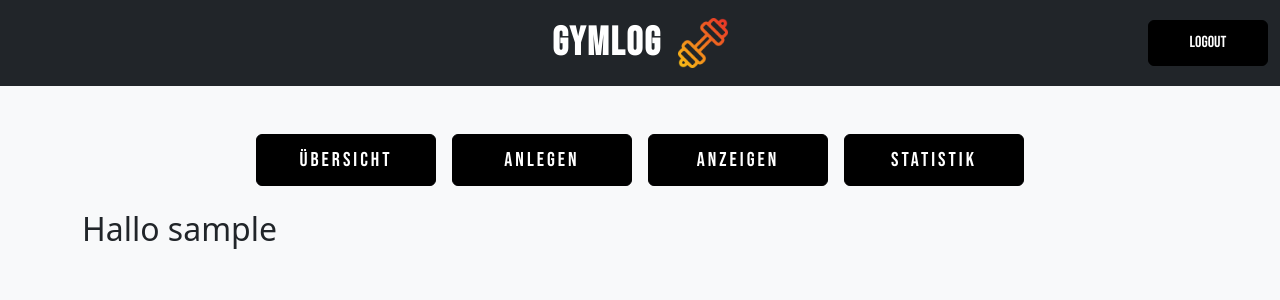
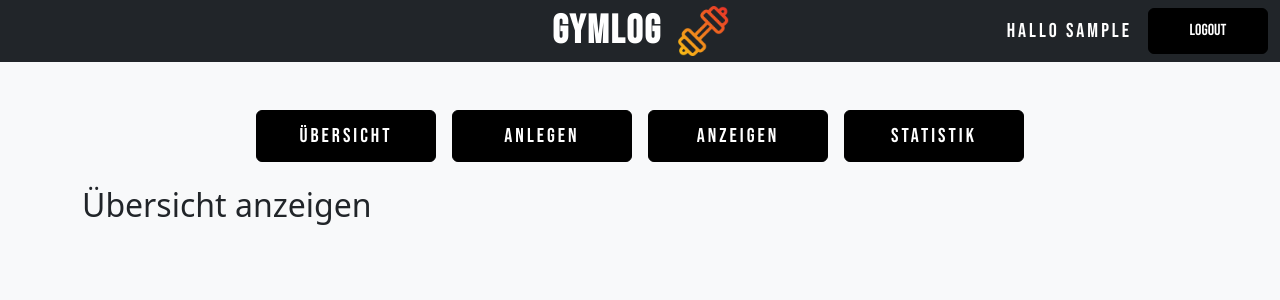
Before and after one commit to rh3ss/GymLog, a Flask app: page /workouts/overview in a window 1280 px wide. Shown: the top 300 px of the page. Run offline with Flask 3, Linux system fonts and the light colour scheme; the visitor is signed in with stand-in values (Sample User, id 1).

Commit message:
Add user name next to logout.

```diff
--- a/src/routes/workouts.py
+++ b/src/routes/workouts.py
@@ -16,7 +16,7 @@
     if "user_name" not in session:
         return redirect(url_for("auth.login"))
 
-    return render_template("workouts/create.html")
+    return render_template("workouts/create.html", user_name=session["user_name"])
 
 
 @workouts_bp.route("/display")
@@ -24,7 +24,7 @@
     if "user_name" not in session:
         return redirect(url_for("auth.login"))
 
-    return render_template("workouts/display.html")
+    return render_template("workouts/display.html", user_name=session["user_name"])
 
 
 @workouts_bp.route("/statistics")
@@ -32,4 +32,4 @@
     if "user_name" not in session:
         return redirect(url_for("auth.login"))
 
-    return render_template("workouts/statistics.html")
+    return render_template("workouts/statistics.html", user_name=session["user_name"])
--- a/src/templates/workouts/overview.html
+++ b/src/templates/workouts/overview.html
@@ -6,16 +6,16 @@
     <link rel="stylesheet" href="{{ url_for('static', filename='style.css') }}">
 </head>
 <body class="bg-light">
-    <nav class="navbar navbar-expand-lg navbar-dark bg-dark">
-        <div class="container-fluid d-flex align-items-center">
-            <div style="width:120px;"></div>
-            <div class="mx-auto d-flex align-items-center">
-                <span class="navbar-brand nav-text mb-0">GymLog</span>
-                <img src="{{ url_for('static', filename='img/logo.png') }}" alt="GymLog Logo" class="nav-logo">
-            </div>
-            <div class="d-flex">
+    <nav class="navbar navbar-expand-lg navbar-dark bg-dark position-relative">
+        <div class="container-fluid d-flex justify-content-end align-items-center">
+            <div class="d-flex align-items-center gap-3">
+                <span class="text-white auth-sub-text">Hallo {{ user_name }}</span>
                 <a href="{{ url_for('auth.logout') }}" class="btn btn-custom btn-logout">Logout</a>
             </div>
+        </div>
+        <div class="position-absolute top-50 start-50 translate-middle d-flex align-items-center">
+            <span class="navbar-brand nav-text mb-0">GymLog</span>
+            <img src="{{ url_for('static', filename='img/logo.png') }}" alt="GymLog Logo" class="nav-logo">
         </div>
     </nav>
     <div class="container mt-5">
@@ -27,7 +27,7 @@
         </div>
     </div>
 	    <div class="container mt-4">
-        <h2 class="mb-4">Hallo {{ user_name }}</h2>
+        <h2 class="mb-4">Übersicht anzeigen</h2>
     </div>
 </body>
 </html>
```
Also changed, not shown: src/templates/workouts/create.html (+8 -8 lines), src/templates/workouts/display.html (+8 -8 lines), src/templates/workouts/statistics.html (+8 -8 lines).
